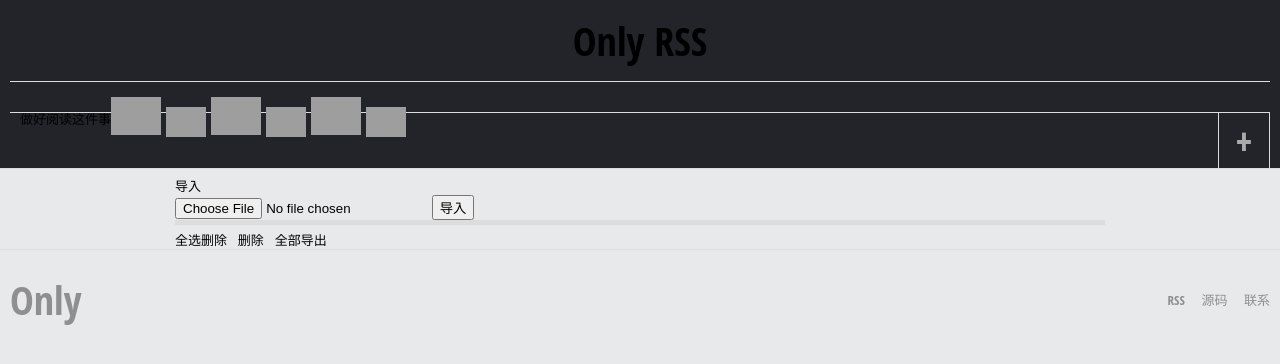
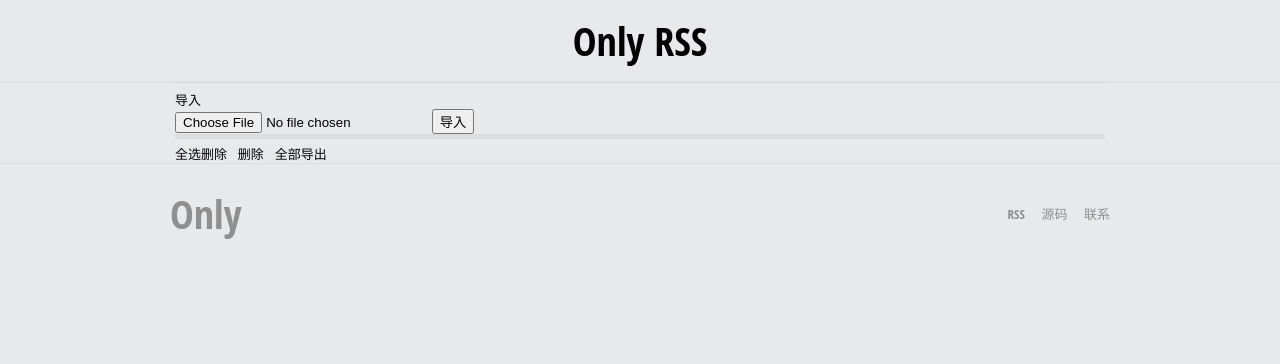
Before and after one commit to tonghs/OnlyRSSWeb, a Python web app: template templates/setting.html in a window 1280 px wide. Shown: the top 364 px of the page. Run offline with Jinja, Linux system fonts and the light colour scheme; the template is opened without the code that fills it, so the values that code supplies are empty; style sheets or scripts are compiled from the project's sources; some web fonts are replaced; grey boxes are pictures that could not be loaded.

Commit message:
fix style of setting page

```diff
--- a/resources/css/onlyrss.css
+++ b/resources/css/onlyrss.css
@@ -24,7 +24,7 @@ li{
 }
 
 .total_width{
-    /*width: 940px;*/
+    width: 940px;
     margin: auto;
 }
 
@@ -46,7 +46,7 @@ a:hover{
 }
 
 .header{
-    background: #222429;
+    /*background: #222429;*/
     border-bottom: 1px solid #dddddd;
     color: black;
     font-family: 'Open Sans Condensed';
--- a/templates/menu.html
+++ b/templates/menu.html
@@ -1,35 +1,5 @@
 <div class="header">
     <div class="total_width">
         <div class="logo" title="Only RSS" onclick="window.location.href='/'">Only RSS</div>
-        <div class="title">做好阅读这件事</div>
-        <div id="ops">
-            <a href="javascript:void(0);" id="refresh" class="icon icon_" onclick="getItem(null, $('#get_all'), true);" title="刷新"></a>
-            <a href="javascript:void(0);" id="more" class="icon icon__" onclick="getMore(0, $('#next_page'));" title="加载更多"></a>
-            <a href="javascript:void(0);" id="read_all" class="icon icon_" onclick="delAllItem();" title="全部标记为已读"></a>
-            <a href="/setting" id="setting" class="icon icon__" onclick="getMore(0, $('#next_page'));" title="订阅管理"></a>
-            <a href="javascript:void(0);" id="add" class="icon icon_" onclick="showAddFeedContainer();" title="添加"></a>
-            <a href="javascript:void(0);" id="exit" class="icon icon__" onclick="logout();" title="退出"></a>
-        </div>
-        <ul>
-            <li class="menu_more">
-                <div class="detail">
-                    +
-                </div>
-                <ul>
-                    <li>
-                        <div class="sub_menu" onclick="window.location.href='/setting'">
-                            订阅管理
-                        </div>
-                    </li>
-                    <li>
-                        <div class="sub_menu" onclick="logout()">
-                            退出
-                        </div>
-                    </li>
-                </ul>
-            </li>
-            <li class="menu" >{{ username }}</li>
-        </ul>
-
     </div>
 </div>
```
